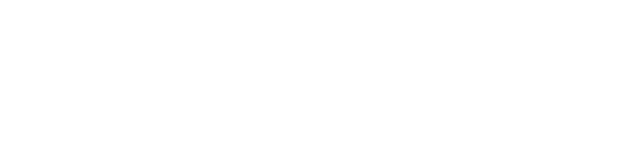
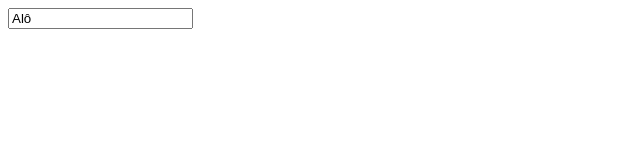
Before and after one commit to MatheusRyuki/Typescript, a website with bundled scripts: page index.html in a window 1280 px wide. Shown: the whole page, without its empty margins (0-640 px from the left). Built offline with nearby package versions, Linux system fonts and the light colour scheme.

Commit message:
Castando tipos

```diff
--- a/index.html
+++ b/index.html
@@ -7,6 +7,6 @@
   <script src="dist/advanced.js" defer></script>
 </head>
 <body>
-
+  <input id="user-input"></input>
 </body>
 </html>
--- a/src/advanced.ts
+++ b/src/advanced.ts
@@ -97,3 +97,7 @@ const moveAnimal = (animal: Animal) => {
 }
 
 moveAnimal({type: "horse", groundSpeed: 10})
+
+const paragraph = <HTMLInputElement>document.getElementById("user-input")! as HTMLInputElement;
+
+paragraph.value = "Alô";
```
Also changed, not shown: dist/advanced.js.
